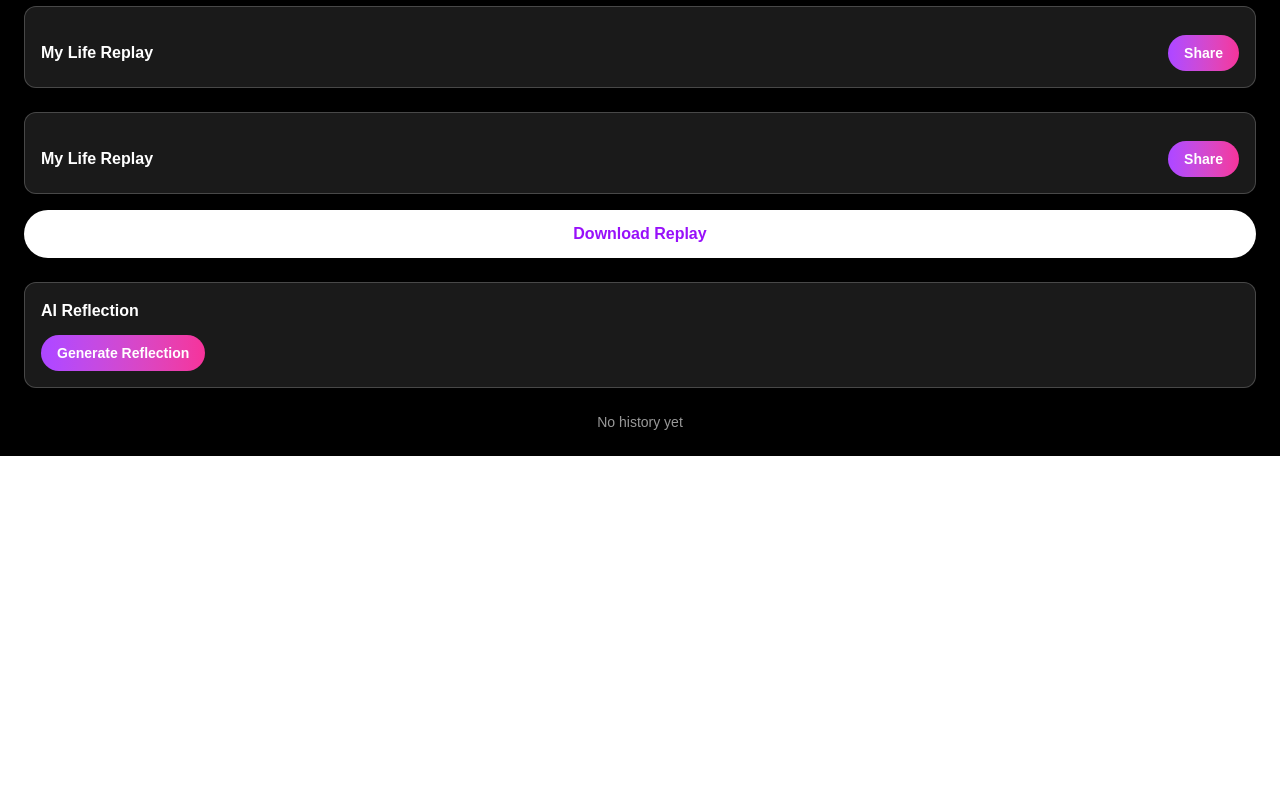
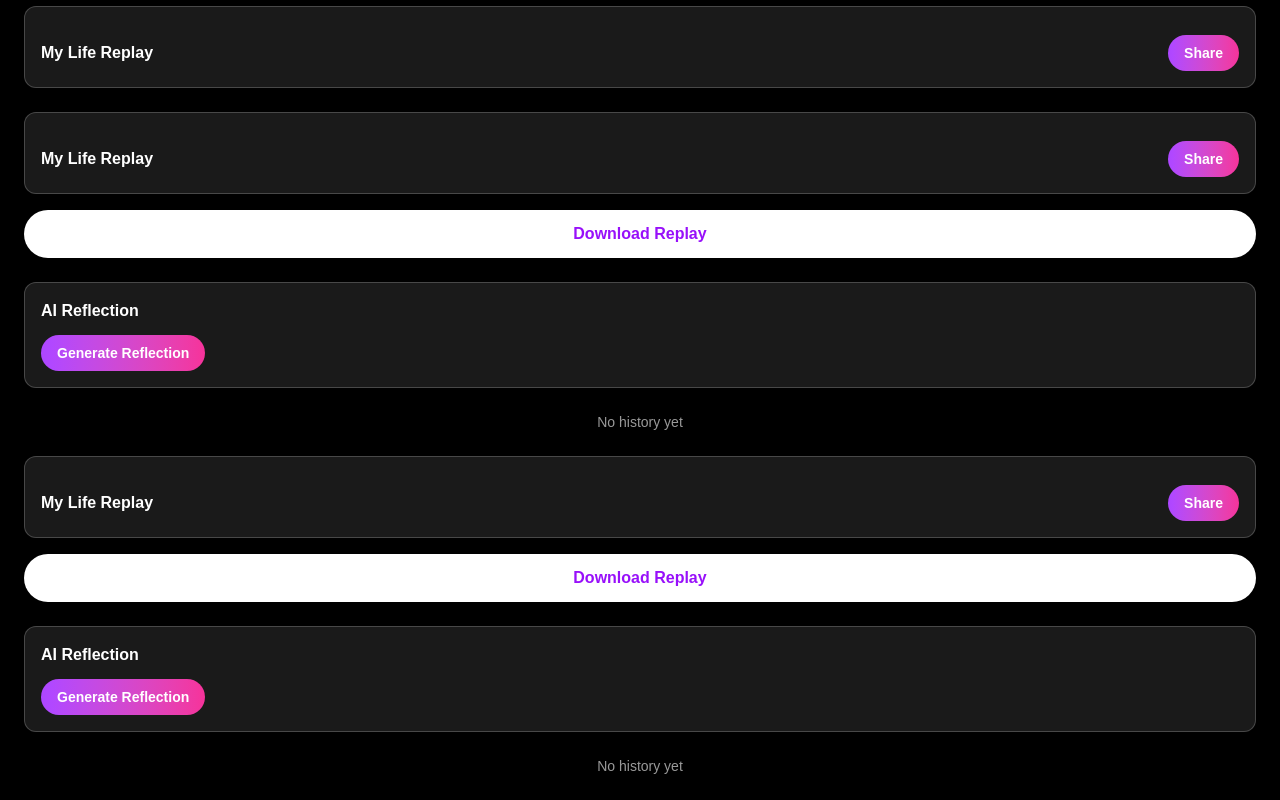
Before and after one commit to ashokaurovindomohanty-hub/ai-life-replay, a Next.js app: page /replay in a window 1280 px wide. Shown: the part 1984-2784 px from the top of the page. Before the commit the page ends 2440 px from the top, so only its background shows below. Built offline with nearby package versions, Linux system fonts and the light colour scheme.

Commit message:
fix replay fade children

```diff
--- a/app/replay/page.tsx
+++ b/app/replay/page.tsx
@@ -45,7 +45,12 @@ export default function Replay(){
 <AIReflection memory={typeof memory === 'string' ? memory : ""} />
 <ReplayHistory />
 <ReplayFade>
-  {/* existing replay content */}
+  <div id="replay-card">
+    <ShareCard image={""} title="My Life Replay" />
+  </div>
+  <DownloadReplay />
+  <AIReflection memory={typeof memory === 'string' ? memory : ""} />
+  <ReplayHistory />
 </ReplayFade>
   </main>
  )
```
